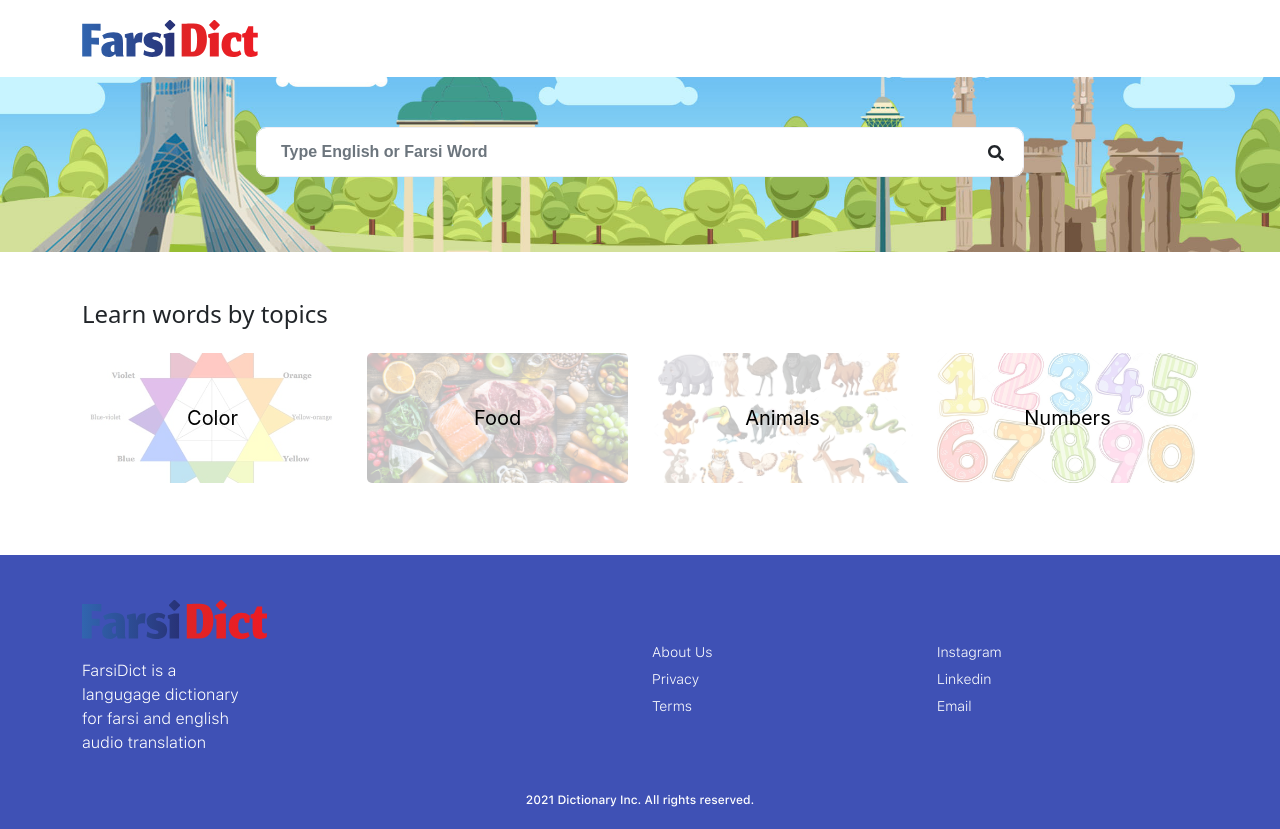
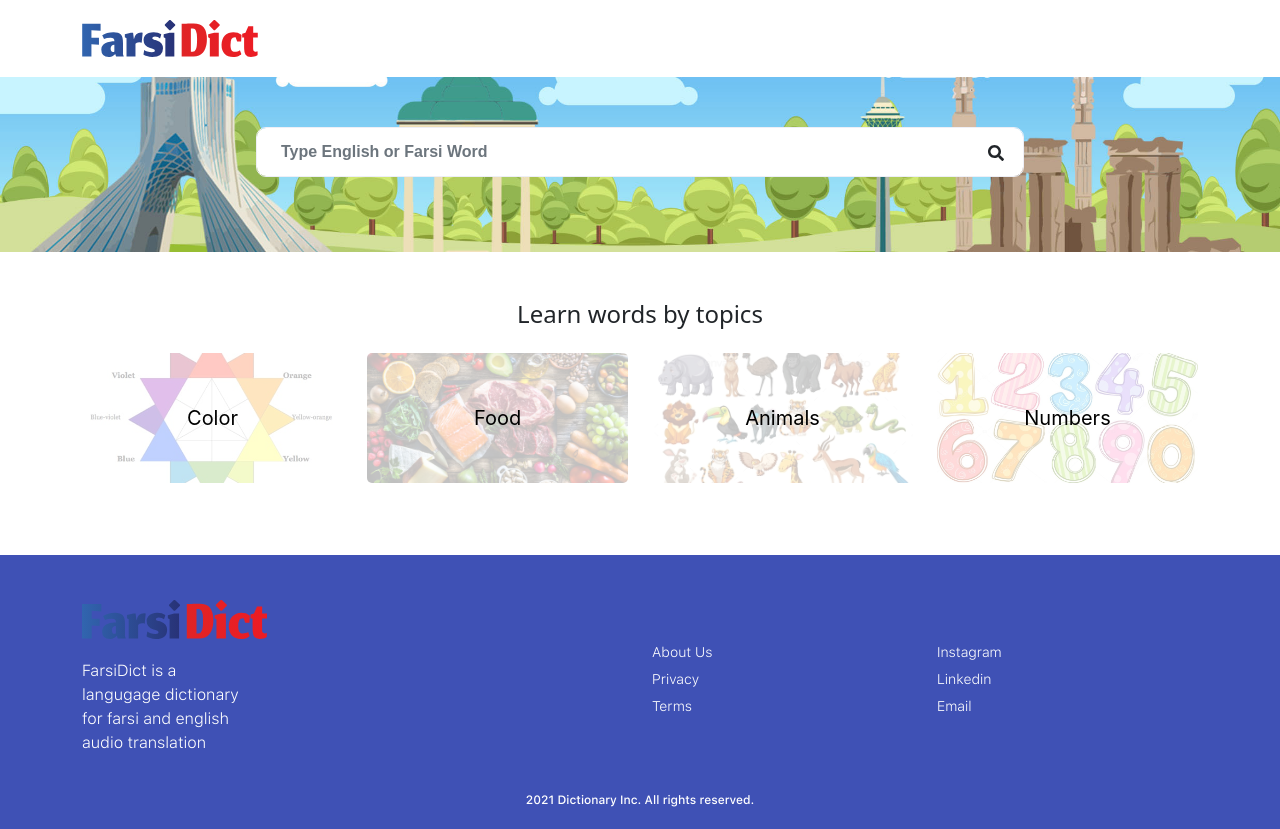
Before and after one commit to IrfanHasib/en2fa-dictionary, a React (Create React App) app: page / in a window 1280 px wide. Built offline with nearby package versions, Linux system fonts and the light colour scheme; a web font is replaced by a local one.

Commit message:
center topic header

```diff
--- a/src/Components/CategoryCard/CategoryCard.tsx
+++ b/src/Components/CategoryCard/CategoryCard.tsx
@@ -29,7 +29,7 @@ const CategoryCard: React.FunctionComponent = () => {
   }, []);
   return (
     <Container style={!categories ? { minHeight: 250 } : {}}>
-      <h4 className="mt-5 mb-4">Learn words by topics</h4>
+      <h4 className="mt-5 mb-4 text-center">Learn words by topics</h4>
       <Row className="mb-5 justify-content-center">
         {categories &&
           categories?.map((category, key) => {
```
